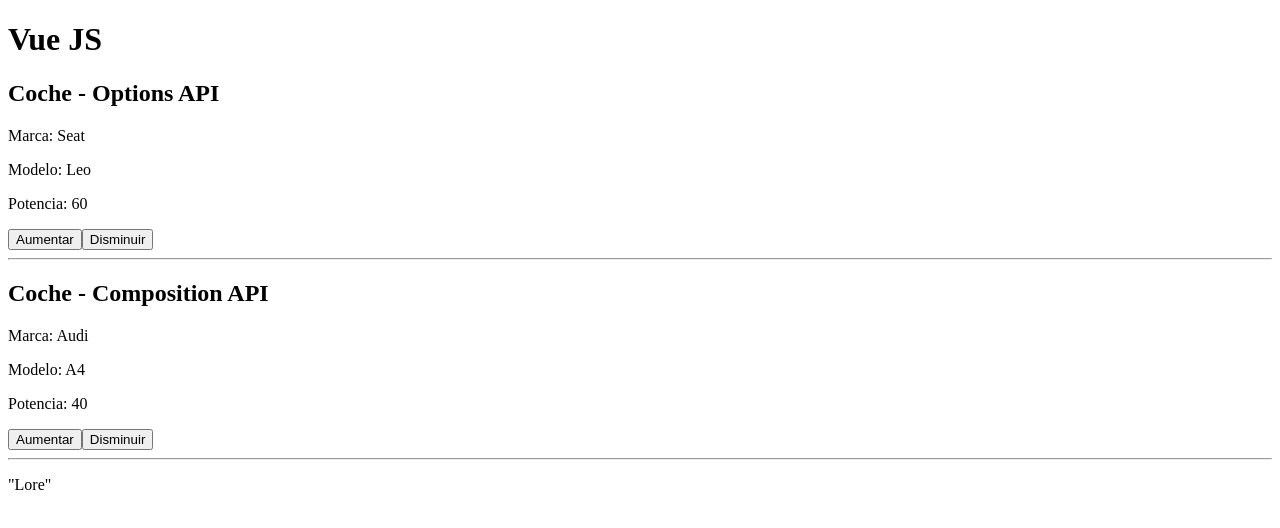
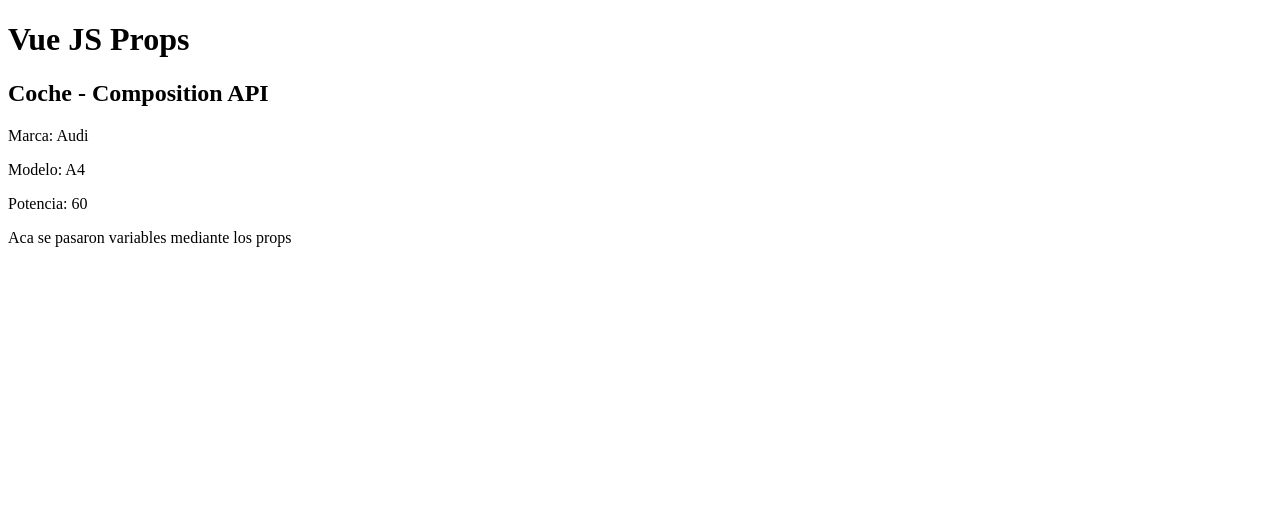
Before and after one commit to Pheobhe/ProyVue, a Vue app: page / in a window 1280 px wide. Shown: the top 528 px of the page. Built offline with nearby package versions, Linux system fonts and the light colour scheme.

Commit message:
props y pase de variables

```diff
--- a/src/App.vue
+++ b/src/App.vue
@@ -1,25 +1,33 @@
 <template lang="">
     <div>
-        <h1> Vue JS </h1>
-        <CarOptions />
-        <hr />
-        <CarComposition />
-        <hr />
-      <!--<Car /> -->
+        <h1> Vue JS Props </h1>
+
+        <CarProps :brand="brand"/>
+       <p>Aca se pasaron variables mediante los props</p>
     </div>
-   <p>"Lore" </p>
+
 </template>
 <script>
-// import Car from "./components/Car"
-import CarComposition from "./components/CarComposition"
-import CarOptions from "./components/CarOptions"
+import CarProps from "./components/CarProps"
+
 export default {
     components: {
-        CarComposition,
-        CarOptions,
-        // Car,
-    }
-}
+         CarProps,
+    },
+
+   setup(){
+
+    let brand = "Audi";
+    let model = "A4";
+    let power = 30;
+    return{
+        brand,
+        model,
+        power,
+    };
+   },
+
+};
 </script>
 <style lang="">
 
--- /dev/null
+++ b/src/components/CarProps.vue
@@ -0,0 +1,43 @@
+<template lang="">
+
+    <h2>Coche  - Composition API</h2>
+      <p>Marca:    {{ brand }}</p>
+      <p>Modelo:   {{ model }}</p>
+      <p>Potencia: {{ power }} </p>
+
+  </template>
+
+  <script>
+
+  export default{
+    props:{
+        brand:{
+            type:String,
+            default: "Audi",
+        },
+        model:{
+            type:String,
+            default: "A4",
+        },
+        power:{
+            type:Number,
+            default: 60,
+        },
+    },
+
+  setup(props) {
+    //const brand ="Audi";
+    //const model = "A4";
+  //console.log(props);
+//   return{
+//       brand,
+//       model,
+
+//     };
+  },
+  };
+  </script>
+
+    <style lang="">
+
+    </style>
```
